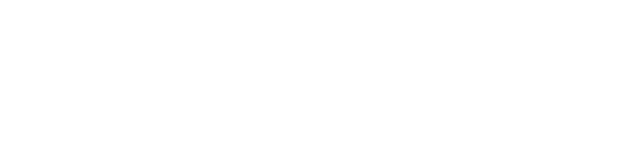
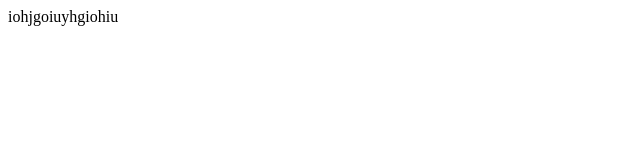
Before and after one commit to sunghanjg/RWD_200107, a plain HTML site: page index.html in a window 1280 px wide. Shown: the whole page, without its empty margins (0-640 px from the left). Drawn offline with Linux system fonts and the light colour scheme.

Commit message:
uiygftiug

```diff
--- a/index.html
+++ b/index.html
@@ -6,6 +6,6 @@
     <title>Document</title>
 </head>
 <body>
-
+    iohjgoiuyhgiohiu
 </body>
 </html>
```
